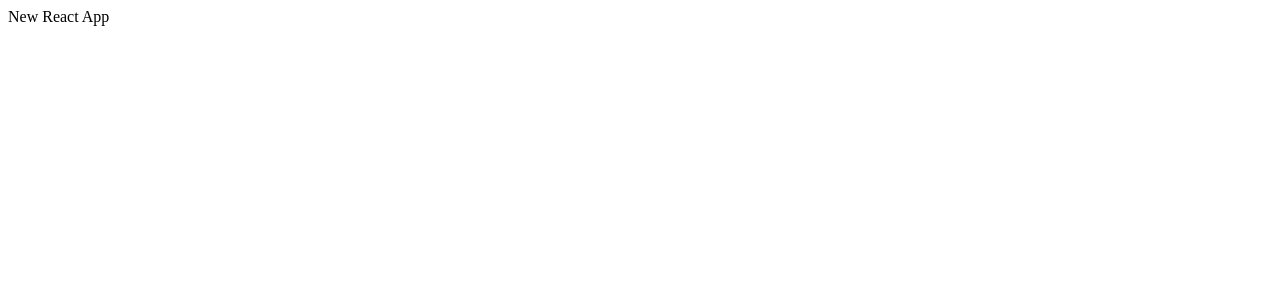
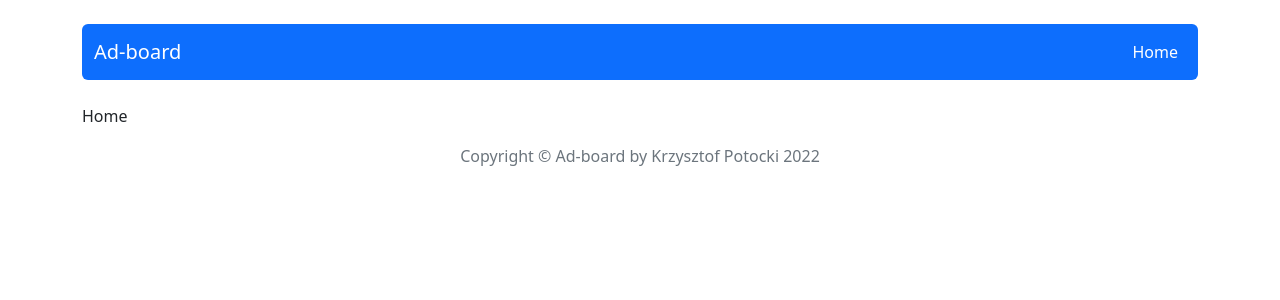
Before and after one commit to evacu8/ad-board, a React (Create React App) app in the folder client/: page / in a window 1280 px wide. Shown: the top 300 px of the page. Built offline with nearby package versions, Linux system fonts and the light colour scheme; no server answers.

Commit message:
Add Router and home page

```diff
--- a/client/package.json
+++ b/client/package.json
@@ -7,7 +7,9 @@
     "@testing-library/jest-dom": "^5.16.5",
     "@testing-library/react": "^13.4.0",
     "@testing-library/user-event": "^13.5.0",
+    "bootstrap": "^5.2.1",
     "react": "^18.2.0",
+    "react-bootstrap": "^2.5.0",
     "react-dom": "^18.2.0",
     "react-redux": "^8.0.4",
     "react-router": "^6.4.1",
--- a/client/src/App.js
+++ b/client/src/App.js
@@ -1,5 +1,28 @@
-function App() {
-  return <div className="App">New React App</div>;
-}
+import { Container } from "react-bootstrap";
+import { Routes, Route } from "react-router-dom";
+import Home from "./components/pages/Home/Home";
+import NotFound from "./components/pages/NotFound/NotFound";
+import Header from "./components/views/Header/Header";
+import Footer from "./components/views/Footer/Footer";
+import { fetchAds } from "./redux/adsRedux";
+import { useDispatch } from "react-redux";
+import { useEffect } from "react";
+
+const App = () => {
+  const dispatch = useDispatch();
+
+  useEffect(() => dispatch(fetchAds()), [dispatch]);
+
+  return (
+    <Container>
+      <Header />
+      <Routes>
+        <Route path="/" element={<Home />} />
+        <Route path="/*" element={<NotFound />} />
+      </Routes>
+      <Footer />
+    </Container>
+  );
+};
 
 export default App;
--- /dev/null
+++ b/client/src/components/pages/Home/Home.js
@@ -0,0 +1,5 @@
+const Home = () => {
+  return <div>Home</div>;
+};
+
+export default Home;
--- /dev/null
+++ b/client/src/components/pages/NotFound/NotFound.js
@@ -0,0 +1,9 @@
+const NotFound = () => {
+  return (
+    <div>
+      <h1>404 Not found</h1>
+    </div>
+  );
+};
+
+export default NotFound;
--- /dev/null
+++ b/client/src/components/views/Footer/Footer.js
@@ -0,0 +1,9 @@
+const Footer = () => {
+  return (
+    <div className="text-center text-muted py-3">
+      Copyright &copy; Ad-board by Krzysztof Potocki 2022
+    </div>
+  );
+};
+
+export default Footer;
--- /dev/null
+++ b/client/src/components/views/Header/Header.js
@@ -0,0 +1,9 @@
+import NavBar from '../NavBar/NavBar';
+
+const Header = () => {
+  return (
+    <NavBar />
+  );
+};
+
+export default Header;
--- /dev/null
+++ b/client/src/components/views/NavBar/NavBar.js
@@ -0,0 +1,32 @@
+import { Nav } from "react-bootstrap";
+import { NavLink } from "react-router-dom";
+import { Container, Navbar } from "react-bootstrap";
+
+const NavBar = () => {
+  return (
+    <Navbar
+      bg="primary"
+      variant="dark"
+      expand="lg"
+      className="mt-4 mb-4 rounded"
+    >
+      <Container>
+        <Navbar.Brand as={NavLink} to="/" className="me-auto">
+          Ad-board
+        </Navbar.Brand>
+        <Navbar.Toggle aria-controls="basic-navbar-nav" />
+        <Navbar.Collapse
+          id="basic-navbar-nav"
+          className="d-flex justify-content-end"
+        >
+          <Nav>
+            <Nav.Link as={NavLink} to="/">
+              Home
+            </Nav.Link>
+          </Nav>
+        </Navbar.Collapse>
+      </Container>
+    </Navbar>
+  );
+};
+export default NavBar;
--- a/client/src/index.js
+++ b/client/src/index.js
@@ -1,10 +1,16 @@
 import React from "react";
 import ReactDOM from "react-dom/client";
 import App from "./App";
+import "bootstrap/dist/css/bootstrap.min.css";
+import { BrowserRouter } from "react-router-dom";
+import store from "./redux/store";
+import { Provider } from "react-redux";
 
 const root = ReactDOM.createRoot(document.getElementById("root"));
 root.render(
-  <React.StrictMode>
-    <App />
-  </React.StrictMode>
+  <BrowserRouter>
+    <Provider store={store}>
+      <App />
+    </Provider>
+  </BrowserRouter>
 );
```
Also changed, not shown: 1 other file (tests, documents, lock files or other folders).
